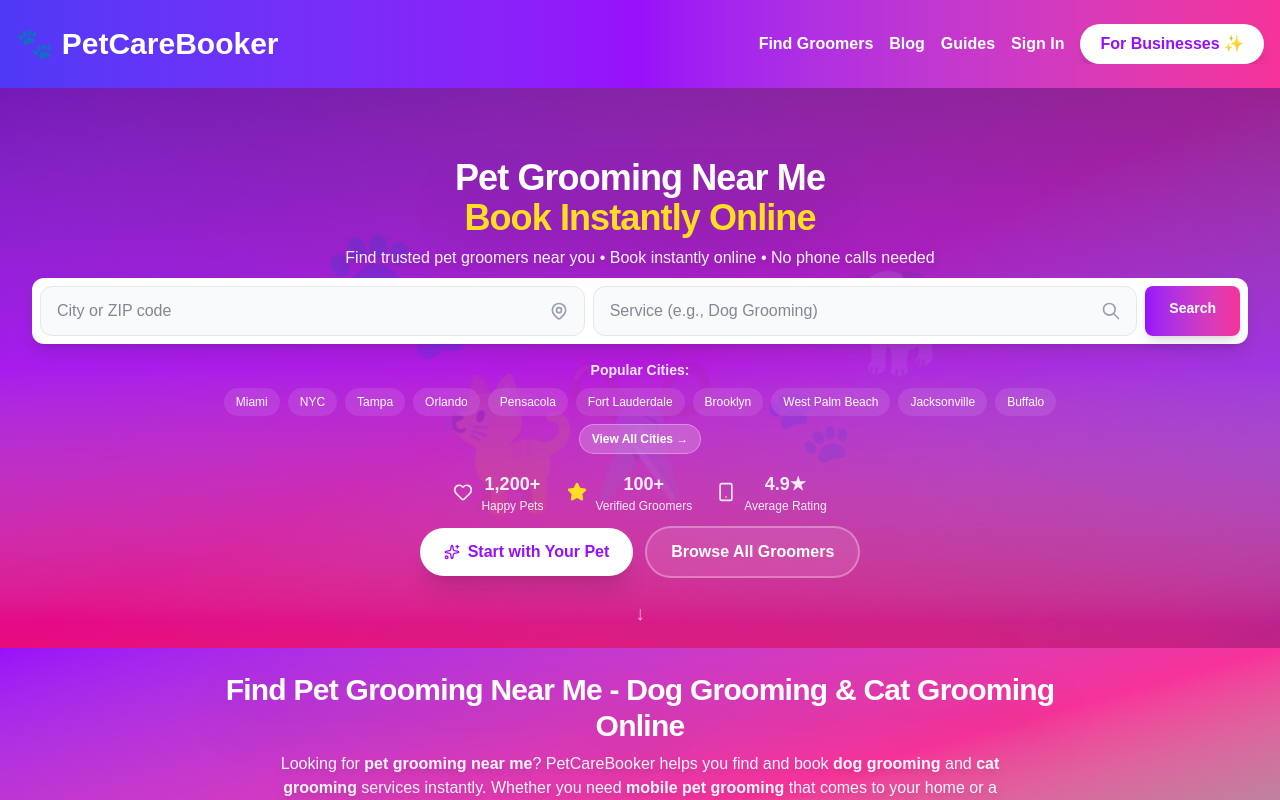
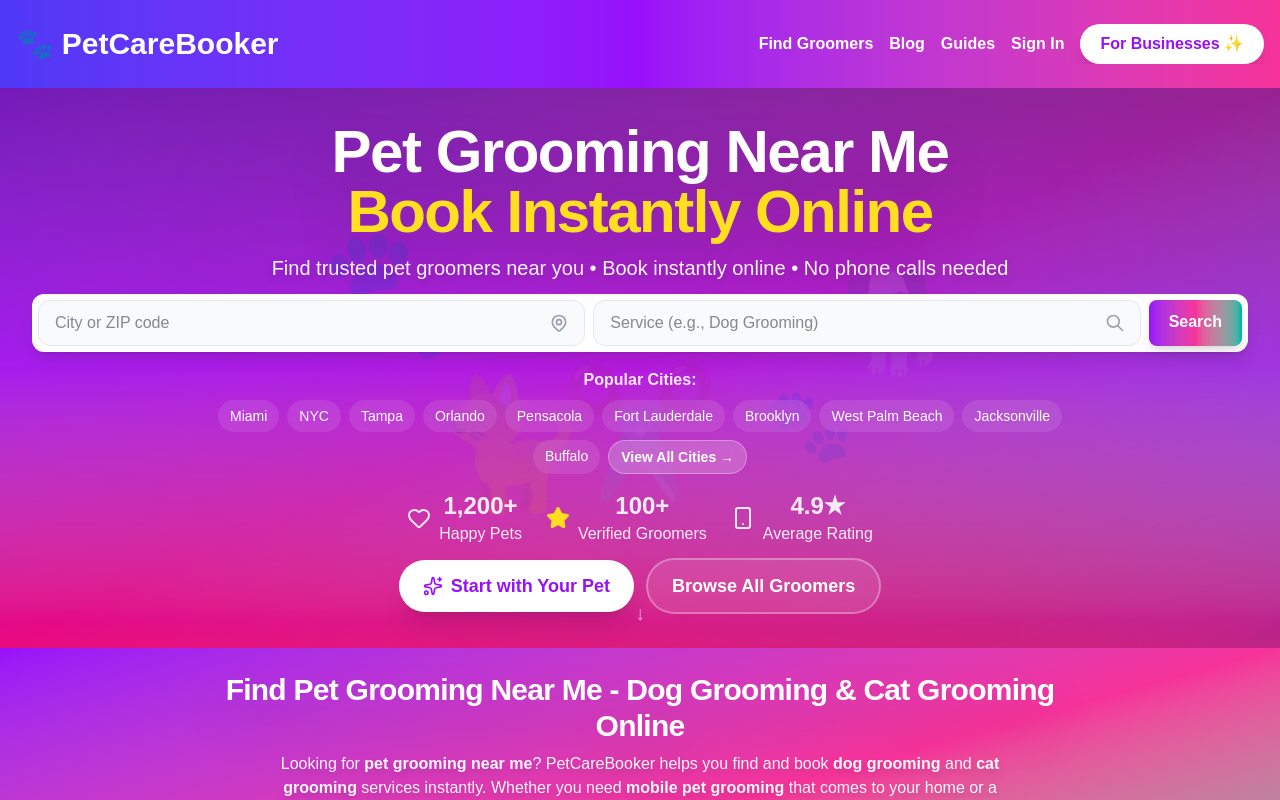
Before and after one commit to hammad0025/petcarebooker, a Next.js app in the folder frontend/: page / in a window 1280 px wide. Shown: the top 800 px of the page. Built offline with nearby package versions, Linux system fonts and the light colour scheme.

Commit message:
Increase hero text sizes and reduce search bar size for better readability

```diff
--- a/frontend/app/page.tsx
+++ b/frontend/app/page.tsx
@@ -105,18 +105,18 @@ export default function HomePage() {
         {/* Content */}
         <div className="relative z-10 container mx-auto px-4 h-full flex flex-col items-center justify-center text-center">
           {/* Headline */}
-          <h1 className="text-2xl sm:text-3xl md:text-4xl font-semibold text-white mb-2 tracking-tight drop-shadow-2xl px-2">
+          <h1 className="text-3xl sm:text-4xl md:text-5xl lg:text-6xl font-semibold text-white mb-3 tracking-tight drop-shadow-2xl px-2">
             Pet Grooming Near Me<br />
             <span className="text-yellow-300">Book Instantly Online</span>
           </h1>
 
-          <p className="text-sm sm:text-base text-white/95 mb-2 max-w-2xl mx-auto font-medium drop-shadow-lg px-4">
+          <p className="text-base sm:text-lg md:text-xl text-white/95 mb-3 max-w-2xl mx-auto font-medium drop-shadow-lg px-4">
             Find trusted pet groomers near you • Book instantly online • No phone calls needed
           </p>
 
           {/* Compact Professional Search Bar */}
           <div className="w-full max-w-2xl mb-4 px-4">
-            <div className="bg-white rounded-xl shadow-lg p-2 flex flex-col sm:flex-row items-stretch gap-2">
+            <div className="bg-white rounded-xl shadow-lg p-1.5 flex flex-col sm:flex-row items-stretch gap-2">
               <div className="flex-1 min-w-0">
                 <CityAutocomplete />
               </div>
@@ -125,7 +125,7 @@ export default function HomePage() {
               </div>
               <Link
                 href="/browse"
-                className="bg-gradient-to-r from-purple-600 to-pink-500 text-white px-6 py-3 rounded-lg font-bold hover:from-purple-700 hover:to-pink-600 transition-all whitespace-nowrap text-sm text-center shadow-lg"
+                className="bg-gradient-to-r from-purple-600 via-pink-500 to-teal-500 text-white px-5 py-2.5 rounded-lg font-bold hover:from-purple-700 hover:via-pink-600 hover:to-teal-600 transition-all whitespace-nowrap text-base text-center shadow-lg"
               >
                 Search
               </Link>
@@ -134,43 +134,43 @@ export default function HomePage() {
 
           {/* Popular Cities Quick Links */}
           <div className="mb-4 w-full px-2 sm:px-0">
-            <p className="text-white/90 text-sm mb-2 font-semibold">Popular Cities:</p>
+            <p className="text-white/90 text-base mb-2 font-semibold">Popular Cities:</p>
             <div className="flex flex-wrap justify-center gap-2 max-w-4xl mx-auto w-full">
-              <Link href="/cities/miami" className="bg-white/10 backdrop-blur-md text-white px-3 py-1.5 rounded-full hover:bg-white/20 transition-all text-xs font-medium">Miami</Link>
-              <Link href="/cities/new-york-city" className="bg-white/10 backdrop-blur-md text-white px-3 py-1.5 rounded-full hover:bg-white/20 transition-all text-xs font-medium">NYC</Link>
-              <Link href="/cities/tampa" className="bg-white/10 backdrop-blur-md text-white px-3 py-1.5 rounded-full hover:bg-white/20 transition-all text-xs font-medium">Tampa</Link>
-              <Link href="/cities/orlando" className="bg-white/10 backdrop-blur-md text-white px-3 py-1.5 rounded-full hover:bg-white/20 transition-all text-xs font-medium">Orlando</Link>
-              <Link href="/cities/pensacola" className="bg-white/10 backdrop-blur-md text-white px-3 py-1.5 rounded-full hover:bg-white/20 transition-all text-xs font-medium">Pensacola</Link>
-              <Link href="/cities/fort-lauderdale" className="bg-white/10 backdrop-blur-md text-white px-3 py-1.5 rounded-full hover:bg-white/20 transition-all text-xs font-medium">Fort Lauderdale</Link>
-              <Link href="/cities/brooklyn" className="bg-white/10 backdrop-blur-md text-white px-3 py-1.5 rounded-full hover:bg-white/20 transition-all text-xs font-medium">Brooklyn</Link>
-              <Link href="/cities/west-palm-beach" className="bg-white/10 backdrop-blur-md text-white px-3 py-1.5 rounded-full hover:bg-white/20 transition-all text-xs font-medium">West Palm Beach</Link>
-              <Link href="/cities/jacksonville" className="bg-white/10 backdrop-blur-md text-white px-3 py-1.5 rounded-full hover:bg-white/20 transition-all text-xs font-medium">Jacksonville</Link>
-              <Link href="/cities/buffalo" className="bg-white/10 backdrop-blur-md text-white px-3 py-1.5 rounded-full hover:bg-white/20 transition-all text-xs font-medium">Buffalo</Link>
-              <Link href="/browse" className="bg-white/20 backdrop-blur-md text-white px-3 py-1.5 rounded-full hover:bg-white/30 transition-all text-xs font-bold border border-white/30">View All Cities →</Link>
+              <Link href="/cities/miami" className="bg-white/10 backdrop-blur-md text-white px-3 py-1.5 rounded-full hover:bg-white/20 transition-all text-sm font-medium">Miami</Link>
+              <Link href="/cities/new-york-city" className="bg-white/10 backdrop-blur-md text-white px-3 py-1.5 rounded-full hover:bg-white/20 transition-all text-sm font-medium">NYC</Link>
+              <Link href="/cities/tampa" className="bg-white/10 backdrop-blur-md text-white px-3 py-1.5 rounded-full hover:bg-white/20 transition-all text-sm font-medium">Tampa</Link>
+              <Link href="/cities/orlando" className="bg-white/10 backdrop-blur-md text-white px-3 py-1.5 rounded-full hover:bg-white/20 transition-all text-sm font-medium">Orlando</Link>
+              <Link href="/cities/pensacola" className="bg-white/10 backdrop-blur-md text-white px-3 py-1.5 rounded-full hover:bg-white/20 transition-all text-sm font-medium">Pensacola</Link>
+              <Link href="/cities/fort-lauderdale" className="bg-white/10 backdrop-blur-md text-white px-3 py-1.5 rounded-full hover:bg-white/20 transition-all text-sm font-medium">Fort Lauderdale</Link>
+              <Link href="/cities/brooklyn" className="bg-white/10 backdrop-blur-md text-white px-3 py-1.5 rounded-full hover:bg-white/20 transition-all text-sm font-medium">Brooklyn</Link>
+              <Link href="/cities/west-palm-beach" className="bg-white/10 backdrop-blur-md text-white px-3 py-1.5 rounded-full hover:bg-white/20 transition-all text-sm font-medium">West Palm Beach</Link>
+              <Link href="/cities/jacksonville" className="bg-white/10 backdrop-blur-md text-white px-3 py-1.5 rounded-full hover:bg-white/20 transition-all text-sm font-medium">Jacksonville</Link>
+              <Link href="/cities/buffalo" className="bg-white/10 backdrop-blur-md text-white px-3 py-1.5 rounded-full hover:bg-white/20 transition-all text-sm font-medium">Buffalo</Link>
+              <Link href="/browse" className="bg-white/20 backdrop-blur-md text-white px-3 py-1.5 rounded-full hover:bg-white/30 transition-all text-sm font-bold border border-white/30">View All Cities →</Link>
             </div>
           </div>
 
           {/* Trust indicators */}
           <div className="flex flex-wrap justify-center gap-4 md:gap-6 text-white/90 mb-3">
             <div className="flex items-center gap-2">
-              <Heart className="w-5 h-5" />
+              <Heart className="w-5 h-5 md:w-6 md:h-6" />
               <div>
-                <div className="text-lg font-semibold">1,200+</div>
-                <div className="text-xs">Happy Pets</div>
+                <div className="text-xl md:text-2xl font-semibold">1,200+</div>
+                <div className="text-sm md:text-base">Happy Pets</div>
               </div>
             </div>
             <div className="flex items-center gap-2">
-              <Star className="w-5 h-5 fill-yellow-300 text-yellow-300" />
+              <Star className="w-5 h-5 md:w-6 md:h-6 fill-yellow-300 text-yellow-300" />
               <div>
-                <div className="text-lg font-semibold">100+</div>
-                <div className="text-xs">Verified Groomers</div>
+                <div className="text-xl md:text-2xl font-semibold">100+</div>
+                <div className="text-sm md:text-base">Verified Groomers</div>
               </div>
             </div>
             <div className="flex items-center gap-2">
-              <Smartphone className="w-5 h-5" />
+              <Smartphone className="w-5 h-5 md:w-6 md:h-6" />
               <div>
-                <div className="text-lg font-semibold">4.9★</div>
-                <div className="text-xs">Average Rating</div>
+                <div className="text-xl md:text-2xl font-semibold">4.9★</div>
+                <div className="text-sm md:text-base">Average Rating</div>
               </div>
             </div>
           </div>
@@ -179,14 +179,14 @@ export default function HomePage() {
           <div className="flex flex-col sm:flex-row gap-3 justify-center items-center px-4">
             <Link
               href="/customer/start"
-              className="w-full sm:w-auto bg-white text-purple-600 px-6 py-3 rounded-full text-sm sm:text-base font-semibold hover:bg-gray-50 transition-all hover:scale-105 shadow-xl text-center flex items-center justify-center gap-2"
+              className="w-full sm:w-auto bg-white text-purple-600 px-6 py-3 rounded-full text-base sm:text-lg font-semibold hover:bg-gray-50 transition-all hover:scale-105 shadow-xl text-center flex items-center justify-center gap-2"
             >
-              <Sparkles className="w-4 h-4" />
+              <Sparkles className="w-4 h-4 md:w-5 md:h-5" />
               Start with Your Pet
             </Link>
             <Link
               href="/browse"
-              className="w-full sm:w-auto bg-white/10 backdrop-blur-md text-white border-2 border-white/30 px-6 py-3 rounded-full text-sm sm:text-base font-bold hover:bg-white/20 transition-all hover:scale-105 text-center"
+              className="w-full sm:w-auto bg-white/10 backdrop-blur-md text-white border-2 border-white/30 px-6 py-3 rounded-full text-base sm:text-lg font-bold hover:bg-white/20 transition-all hover:scale-105 text-center"
             >
               Browse All Groomers
             </Link>
--- a/frontend/components/CityAutocomplete.tsx
+++ b/frontend/components/CityAutocomplete.tsx
@@ -70,7 +70,7 @@ export default function CityAutocomplete() {
           }}
           onFocus={() => setIsOpen(true)}
           placeholder="City or ZIP code"
-          className="w-full px-4 py-3 text-base rounded-xl border border-gray-200 focus:outline-none focus:ring-2 focus:ring-purple-500 focus:border-transparent bg-gray-50 text-gray-900"
+          className="w-full px-4 py-2.5 text-base rounded-xl border border-gray-200 focus:outline-none focus:ring-2 focus:ring-purple-500 focus:border-transparent bg-gray-50 text-gray-900"
           autoComplete="off"
         />
         <svg
--- a/frontend/components/ServiceAutocomplete.tsx
+++ b/frontend/components/ServiceAutocomplete.tsx
@@ -69,7 +69,7 @@ export default function ServiceAutocomplete({
           }}
           onFocus={() => setIsOpen(true)}
           placeholder={placeholder}
-          className="w-full px-4 py-3 text-base rounded-xl border border-gray-200 focus:outline-none focus:ring-2 focus:ring-purple-500 focus:border-transparent bg-gray-50 text-gray-900"
+          className="w-full px-4 py-2.5 text-base rounded-xl border border-gray-200 focus:outline-none focus:ring-2 focus:ring-purple-500 focus:border-transparent bg-gray-50 text-gray-900"
         />
         <svg
           className="absolute right-4 top-1/2 -translate-y-1/2 w-5 h-5 text-gray-400"
```
